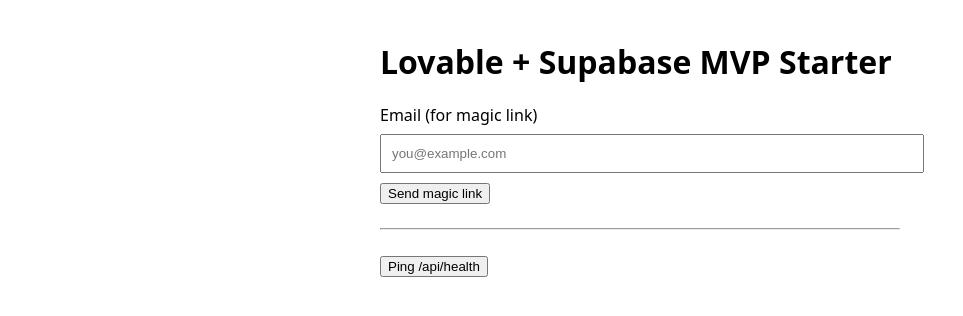
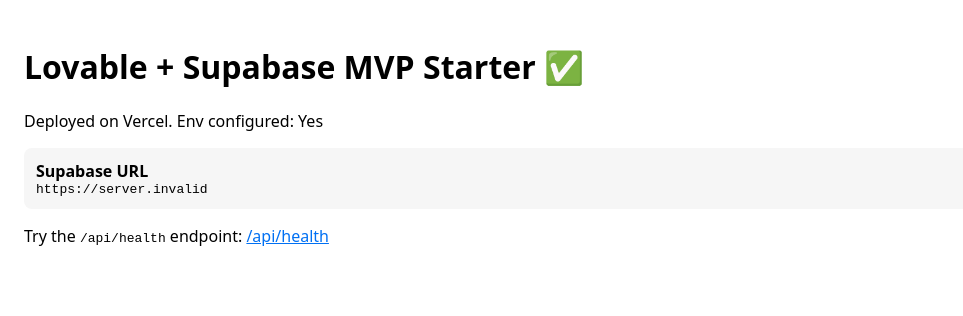
Before and after one commit to david210690/lovable-supabase-mvp-starter, a Next.js app: page / in a window 1280 px wide. Shown: the top 316 px of the page, without its empty margins (0-963 px from the left). Built offline with nearby package versions, Linux system fonts and the light colour scheme; no server answers.

Commit message:
Update page.tsx

```diff
--- a/app/page.tsx
+++ b/app/page.tsx
@@ -1,58 +1,27 @@
-'use client'
+import { supabase } from "@/lib/supabaseClient";
 
-import { useEffect, useState } from 'react'
-import { supabase } from '@/lib/supabaseClient'
-
-export default function Home() {
-  const [email, setEmail] = useState('')
-  const [user, setUser] = useState<any>(null)
-  const [now, setNow] = useState<string>('')
-
-  useEffect(() => {
-    supabase.auth.getUser().then(({ data }) => setUser(data.user ?? null))
-  }, [])
-
-  async function signIn() {
-    const { error } = await supabase.auth.signInWithOtp({ email })
-    alert(error ? `Error: ${error.message}` : 'Magic link sent! Check your email.')
-  }
-
-  async function signOut() {
-    await supabase.auth.signOut()
-    setUser(null)
-  }
-
-  async function ping() {
-    const res = await fetch('/api/health', { cache: 'no-store' })
-    const j = await res.json()
-    setNow(j.now)
-  }
+export default async function Home() {
+  // Optional: simple call to prove env is wired (no DB schema required)
+  // just fetch the anon key length as a harmless check:
+  const connected = Boolean(process.env.NEXT_PUBLIC_SUPABASE_URL && process.env.NEXT_PUBLIC_SUPABASE_ANON_KEY);
 
   return (
-    <main style={{ maxWidth: 520, margin: '40px auto', fontFamily: 'system-ui' }}>
-      <h1>Lovable + Supabase MVP Starter</h1>
+    <main style={{ padding: 24 }}>
+      <h1>Lovable + Supabase MVP Starter ✅</h1>
+      <p>Deployed on Vercel. Env configured: {connected ? "Yes" : "No"}</p>
 
-      {user ? (
-        <>
-          <p>Signed in as <b>{user.email}</b></p>
-          <button onClick={signOut}>Sign out</button>
-        </>
-      ) : (
-        <>
-          <label>Email (for magic link)</label><br/>
-          <input
-            placeholder="you@example.com"
-            value={email}
-            onChange={(e) => setEmail(e.target.value)}
-            style={{ width: '100%', padding: 10, margin: '8px 0' }}
-          />
-          <button onClick={signIn}>Send magic link</button>
-        </>
-      )}
+      <div style={{ marginTop: 16, padding: 12, background: "#f6f6f6", borderRadius: 8 }}>
+        <strong>Supabase URL</strong>
+        <div style={{ fontFamily: "monospace" }}>
+          {process.env.NEXT_PUBLIC_SUPABASE_URL}
+        </div>
+      </div>
 
-      <hr style={{ margin: '24px 0' }} />
-      <button onClick={ping}>Ping /api/health</button>
-      {now && <p>Server time: {now}</p>}
+      <p style={{ marginTop: 16 }}>
+        Try the <code>/api/health</code> endpoint:
+        {" "}
+        <a href="/api/health" style={{ color: "#0070f3" }}>/api/health</a>
+      </p>
     </main>
-  )
+  );
 }
```
